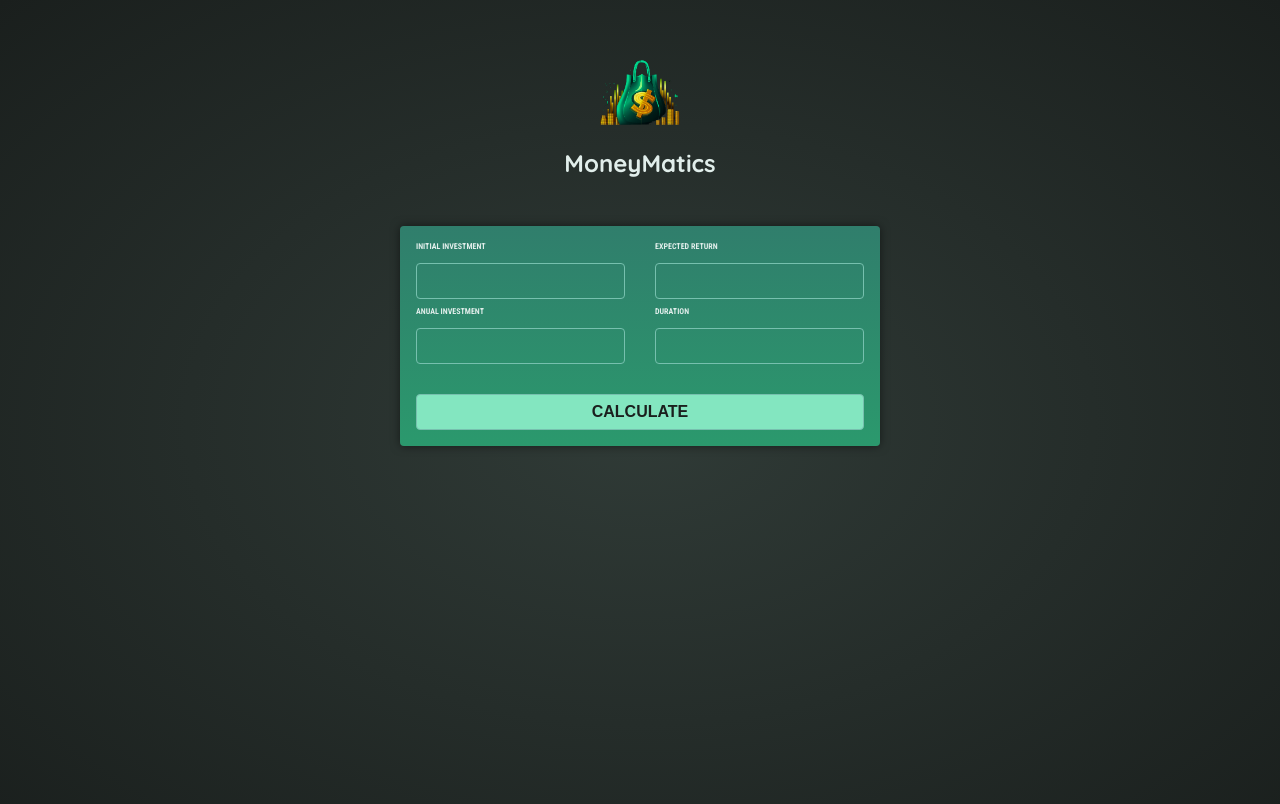
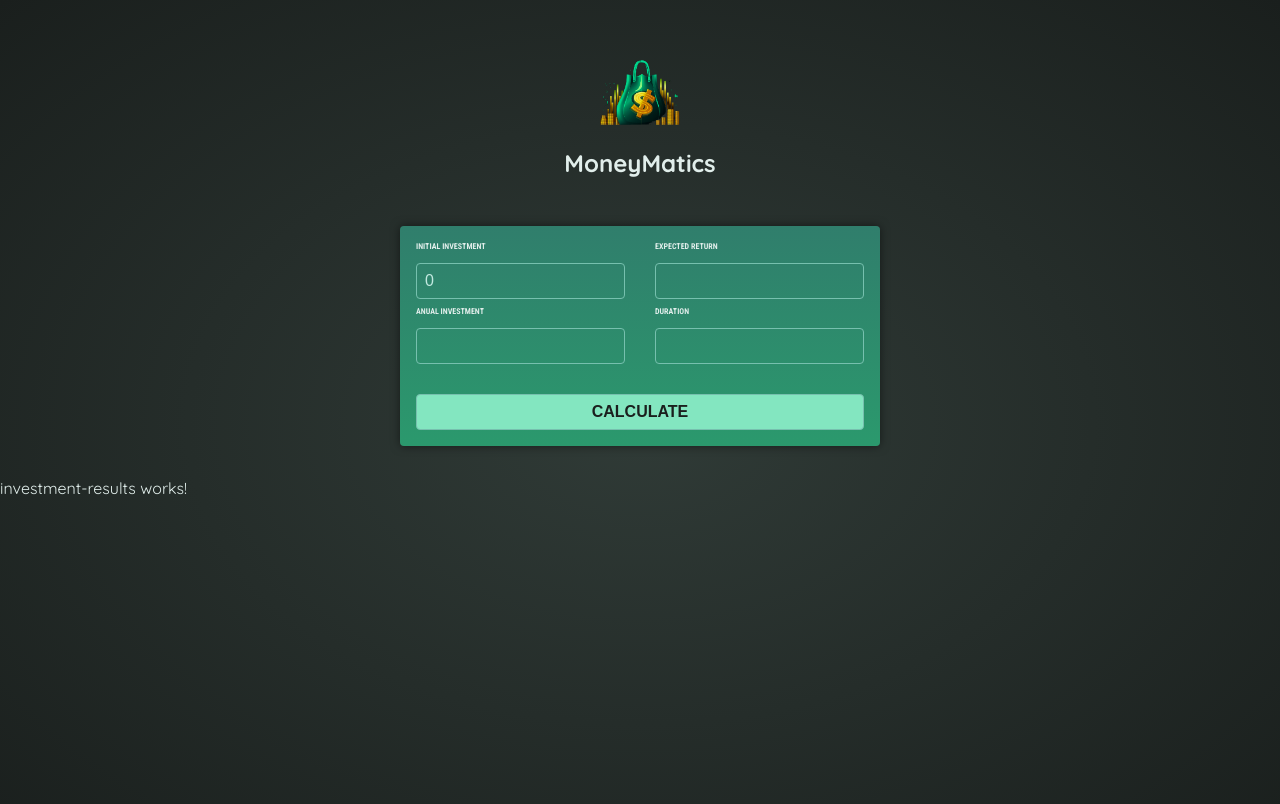
Before and after one commit to KlasniMisho123/Angular-MoneyMatics, an Angular app: page / in a window 1280 px wide. Shown: the top 804 px of the page. Built offline with nearby package versions, Linux system fonts and the light colour scheme.

Commit message:
input component commit

```diff
--- a/src/app/app.component.html
+++ b/src/app/app.component.html
@@ -1,2 +1,3 @@
 <app-header/>
 <app-input/>
+<app-investment-results/>
--- a/src/app/app.component.ts
+++ b/src/app/app.component.ts
@@ -1,11 +1,12 @@
 import { Component } from '@angular/core';
 import { HeaderComponent } from './header/header.component';
 import { InputComponent } from './input/input.component';
+import { InvestmentResultsComponent } from './investment-results/investment-results.component';
 
 @Component({
   selector: 'app-root',
   standalone: true,
   templateUrl: './app.component.html',
-  imports: [HeaderComponent, InputComponent],
+  imports: [HeaderComponent, InputComponent, InvestmentResultsComponent],
 })
 export class AppComponent {}
--- a/src/app/input/input.component.html
+++ b/src/app/input/input.component.html
@@ -1,7 +1,7 @@
-<form >
+<form (ngSubmit)="onSubmit()" >
     <div class="input-group">
         <label>Initial Investment</label>
-        <input />
+        <input type="number" id="initialInvestment" name="initialInvestment" [(ngModel)]="initialInvestment" />
 
         <label>Anual Investment</label>
         <input />
@@ -13,5 +13,5 @@
         <label>Duration</label>
         <input />
     </div>
-        <button> Calculate </button>
+        <button (click)="setData()"> Calculate </button>
 </form>
--- a/src/app/input/input.component.ts
+++ b/src/app/input/input.component.ts
@@ -1,12 +1,22 @@
 import { Component } from '@angular/core';
+import { FormsModule  } from '@angular/forms';
 
 @Component({
   selector: 'app-input',
   standalone: true,
-  imports: [],
+  imports: [FormsModule],
   templateUrl: './input.component.html',
   styleUrl: './input.component.css'
 })
 export class InputComponent {
 
+  initialInvestment = 0;
+
+  setData() {
+    console.log("initialInvestment: ", this.initialInvestment)
+  }
+
+  onSubmit() {
+    // console.log("submited")
+  }
 }
--- /dev/null
+++ b/src/app/investment-results/investment-results.component.html
@@ -0,0 +1 @@
+<p>investment-results works!</p>
```
Also changed, not shown: src/app/investment-results/investment-results.component.ts (added, +12 -0 lines), src/app/investment-results/investment-results.component.css (added).
